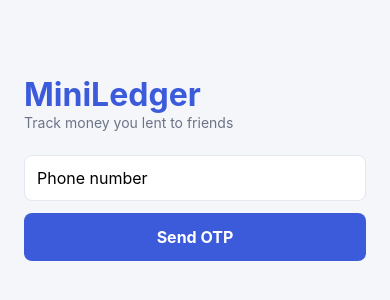
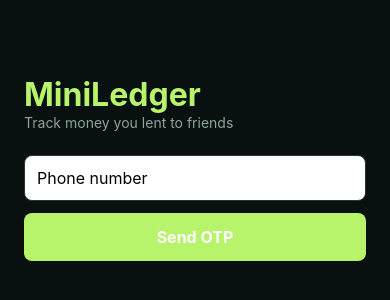
Before and after one commit to Codingguyy/Miniledger, a React Native app in the folder mobile/: screen / in a window 390 px wide. Shown: the part 254-554 px from the top of the page. Built offline with nearby package versions, Linux system fonts and the light colour scheme.

Commit message:
Update theme.ts

```diff
--- a/mobile/src/theme.ts
+++ b/mobile/src/theme.ts
@@ -1,11 +1,14 @@
 export const colors = {
-  bg: "#F4F6FA",
-  card: "#FFFFFF",
-  text: "#1B2333",
-  muted: "#6B7385",
-  primary: "#3B5BDB",
-  red: "#D6336C",
-  lightRed: "#FFF0F4",
-  green: "#2B9348",
-  border: "#E3E7EF",
+  bg: "#08110F",
+  surface: "#101C19",
+  surfaceRaised: "#15241F",
+  text: "#F2F7F4",
+  muted: "#91A49B",
+  primary: "#B7F36B",
+  primaryDark: "#203A19",
+  red: "#FF817A",
+  lightRed: "#321D1C",
+  green: "#B7F36B",
+  border: "#263831",
+  white: "#FFFFFF",
 };
```
